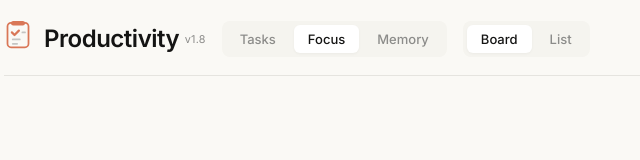
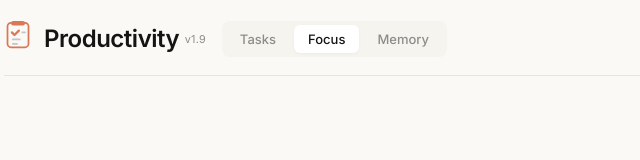
Before and after one commit to scottqld/home-dashboard, a plain HTML site: page index.html in a window 1280 px wide. Shown: the full height of the page, 20-660 px from the left. Drawn offline with Linux system fonts and the light colour scheme.

Commit message:
v1.9 — hide board/list toggle on Focus load

```diff
--- a/index.html
+++ b/index.html
@@ -1352,7 +1352,7 @@
         <rect x="9" y="25" width="7" height="2" rx="1" fill="#c4c4c2"/>
       </svg>
       <div>
-        <h1>Productivity <span id="appVersion" style="font-size:0.45em;font-weight:400;color:var(--text-muted);vertical-align:middle;letter-spacing:0.02em;"><!-- APP_VERSION -->v1.8<!-- /APP_VERSION --></span></h1>
+        <h1>Productivity <span id="appVersion" style="font-size:0.45em;font-weight:400;color:var(--text-muted);vertical-align:middle;letter-spacing:0.02em;"><!-- APP_VERSION -->v1.9<!-- /APP_VERSION --></span></h1>
         <div id="filePath" class="file-path"></div>
       </div>
       <div class="view-toggle" id="mainTabToggle">
@@ -1361,7 +1361,7 @@
         <button id="focusTabBtn" class="active">Focus</button>
         <button id="memoryTabBtn">Memory</button>
       </div>
-      <div class="view-toggle" id="taskViewToggle">
+      <div class="view-toggle" id="taskViewToggle" style="display:none;">
         <button id="boardViewBtn" class="active">Board</button>
         <button id="listViewBtn">List</button>
       </div>
```
